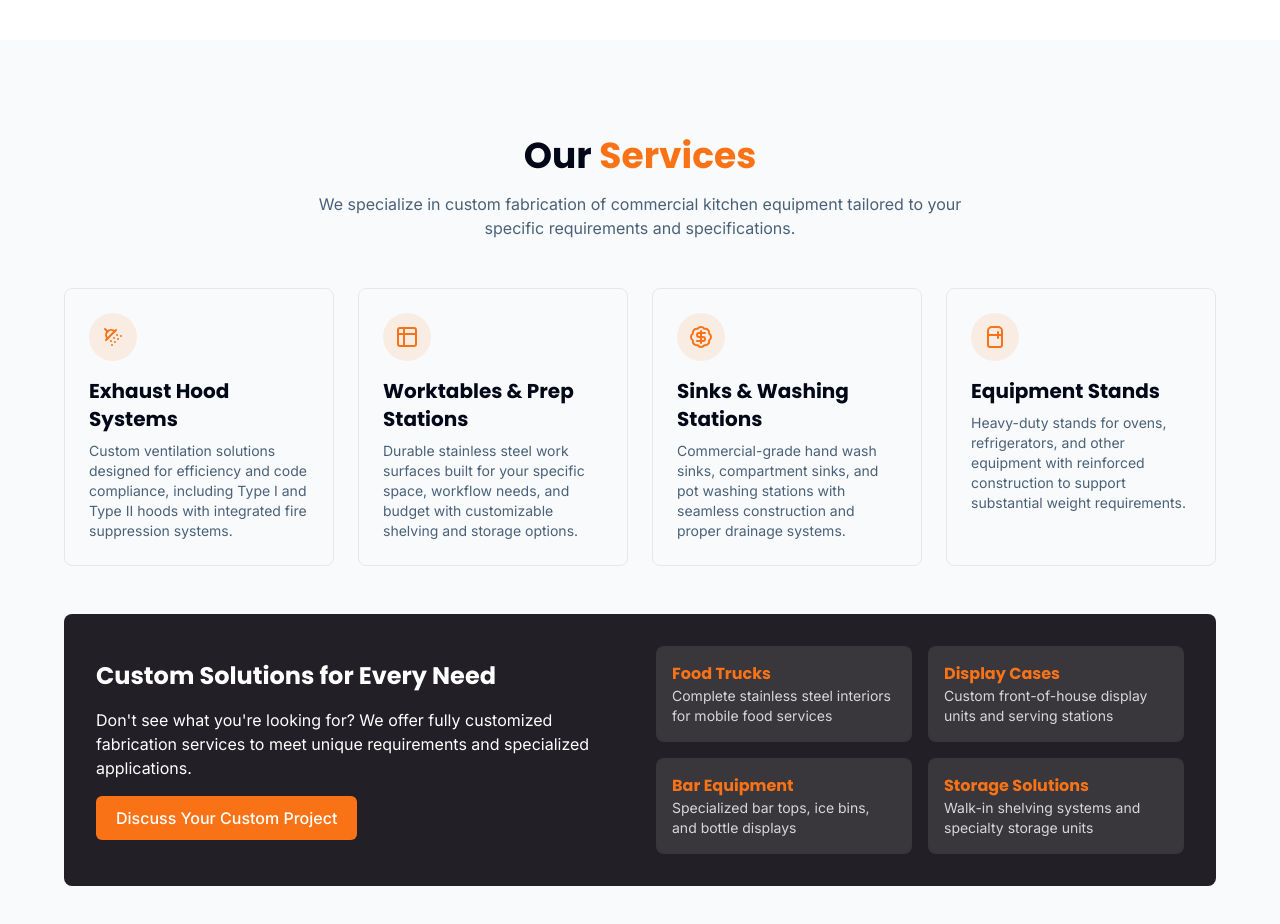
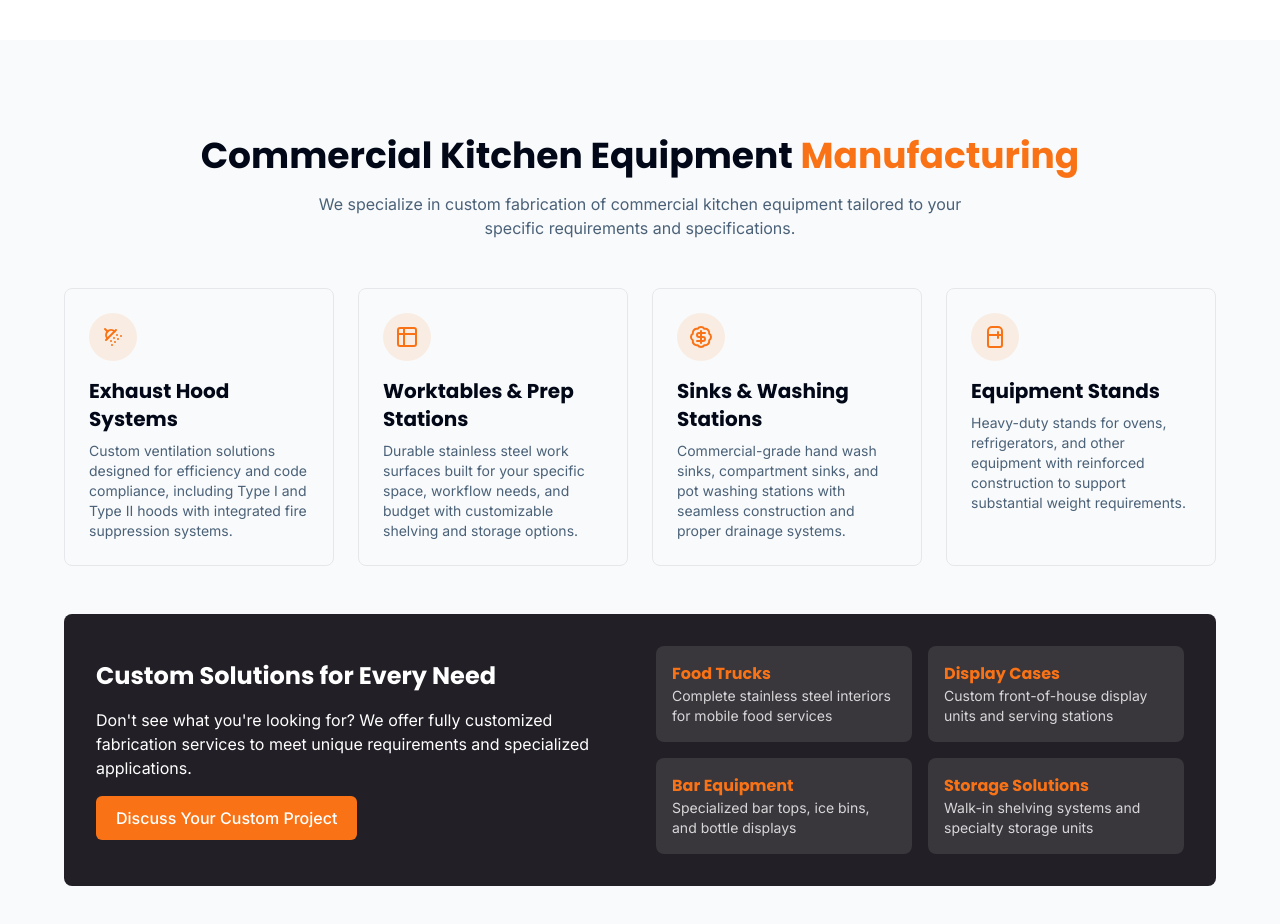
Before and after one commit to muhammedadnanv/metalcraft-webforge-design, a React (Vite) app: page / in a window 1280 px wide. Shown: the part 1620-2544 px from the top of the page. Built offline with nearby package versions, Linux system fonts and the light colour scheme.

Commit message:
Update Services section title
Changed the title of the Services section from "Our Services" to "Commercial Kitchen Equipment Manufacturing".

```diff
--- a/src/components/Services.tsx
+++ b/src/components/Services.tsx
@@ -56,7 +56,7 @@ const Services = () => {
     <section id="services" className="section-padding bg-gray-50">
       <div className="container mx-auto">
         <div className="text-center mb-8 md:mb-12">
-          <h2 className="text-2xl sm:text-3xl md:text-4xl font-bold mb-3 md:mb-4">Our <span className="text-accent-orange">Services</span></h2>
+          <h2 className="text-2xl sm:text-3xl md:text-4xl font-bold mb-3 md:mb-4">Commercial Kitchen Equipment <span className="text-accent-orange">Manufacturing</span></h2>
           <p className="text-steel-blue/80 max-w-2xl mx-auto px-4 sm:px-0">
             We specialize in custom fabrication of commercial kitchen equipment tailored to your specific requirements and specifications.
           </p>
```
